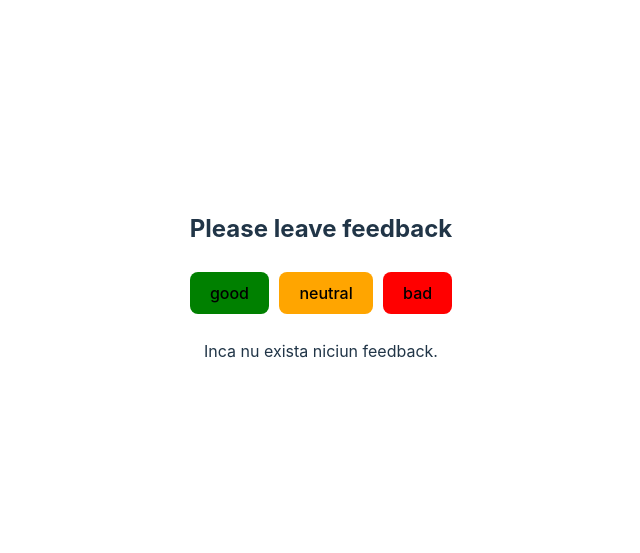
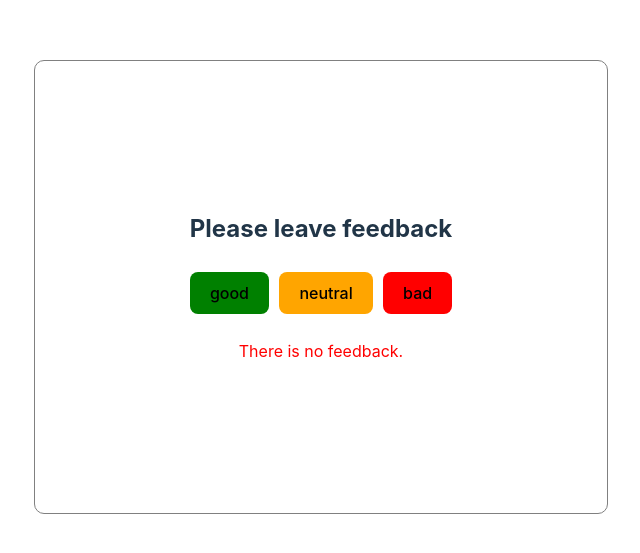
Before and after one commit to reutmihai/goit-react-hw-04-feedback, a React (Vite) app: page / in a window 1280 px wide. Shown: the part 113-666 px from the top of the page, without its empty margins (319-959 px from the left). Built offline with nearby package versions, Linux system fonts and the light colour scheme.

Commit message:
finish styling & refactoring

```diff
--- a/src/components/App.css
+++ b/src/components/App.css
@@ -4,3 +4,9 @@
   padding: 2rem;
   text-align: center;
 }
+
+.container {
+  padding: 150px;
+  border: 1px solid grey;
+  border-radius: 10px;
+}
--- a/src/components/App.jsx
+++ b/src/components/App.jsx
@@ -27,14 +27,15 @@ const App = () => {
         />
       </Section>
       {totalFeedback > 0 ? (
-    <Section title="Statistics" className="container">
-      <Statistics feedback={feedback}
-      total = {totalFeedback}
-      positiveFeedback = {totalPositiveFeedback}
-      />
-      </Section>
+        <Section title="Statistics" className="container">
+          <Statistics
+            feedback={feedback}
+            total={totalFeedback}
+            positiveFeedback={totalPositiveFeedback}
+          />
+        </Section>
       ) : (
-        <Notification message={"Inca nu exista niciun feedback."} />
+        <Notification message={"There is no feedback."} />
       )}
     </div>
   );
--- a/src/components/Notification/Notification.module.css
+++ b/src/components/Notification/Notification.module.css
@@ -1,3 +1,4 @@
 .message {
     margin-top: 23px;
+    color: red;
 }
```
